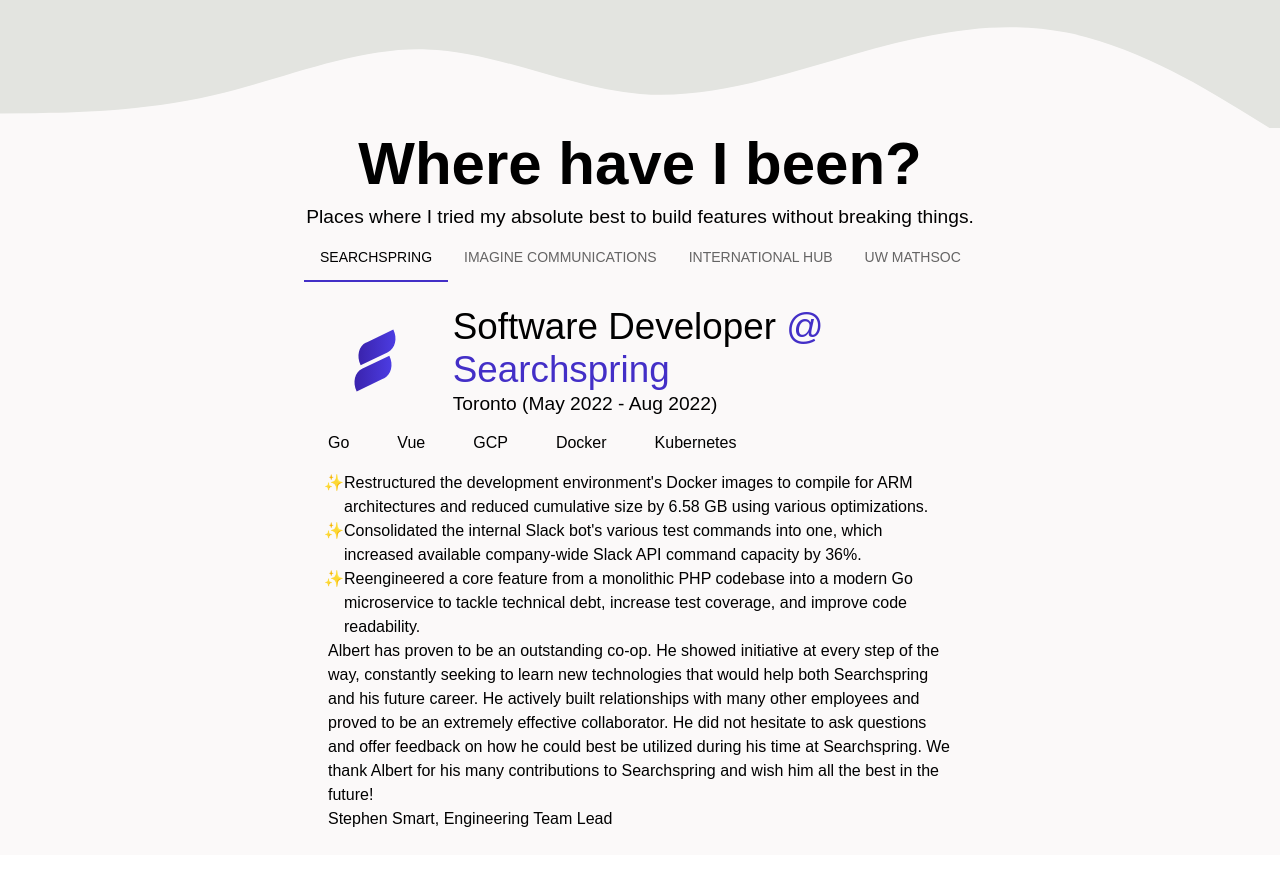
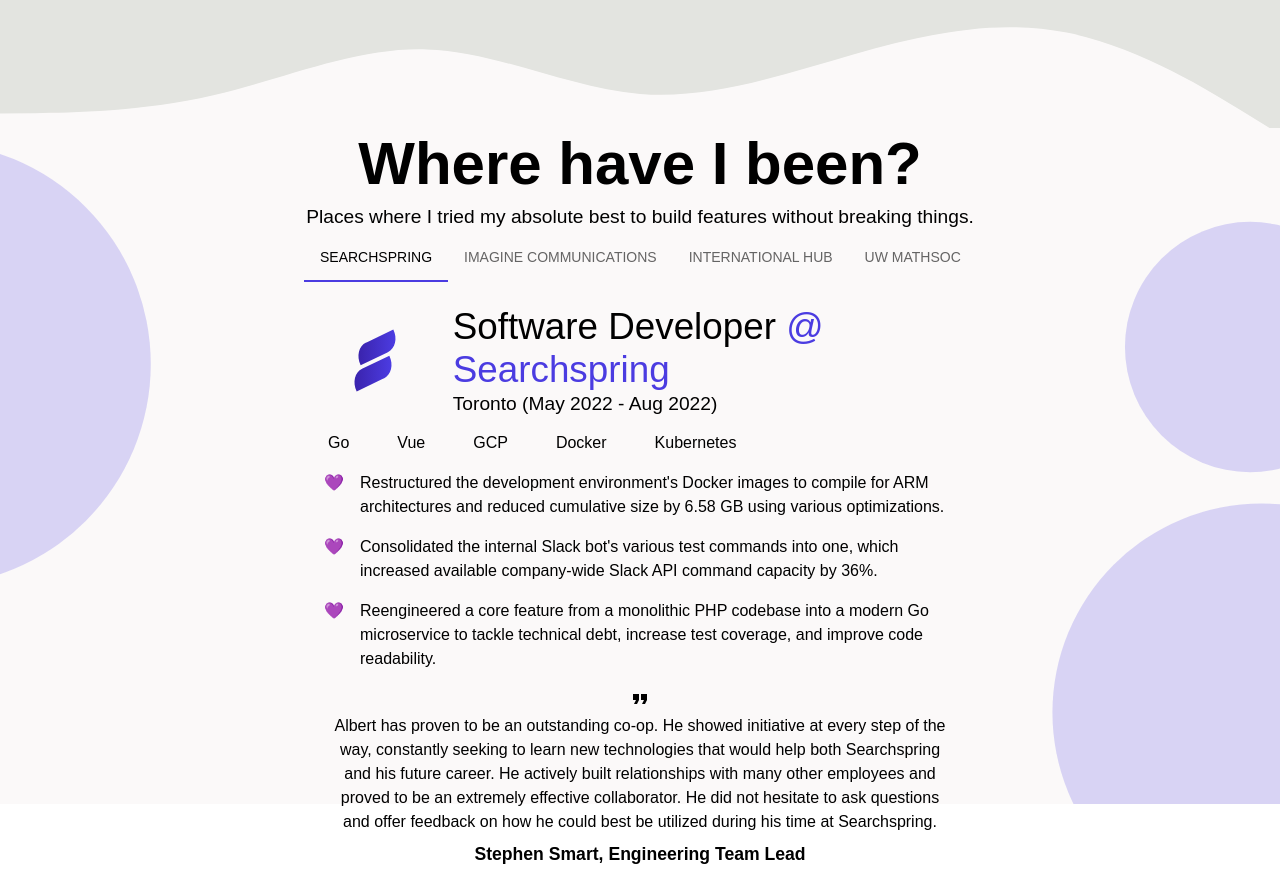
Before and after one commit to albertjlay/personal-website-v2, a React (Create React App) app: page / in a window 1280 px wide. Shown: the part 1744-2636 px from the top of the page. Before the commit the page ends 2599 px from the top, so only its background shows below. Built offline with nearby package versions, Linux system fonts and the light colour scheme; the HTML template or start-up script is replaced by a standard one.

Commit message:
Style Experience tab fully

```diff
--- a/src/components/sections/About.jsx
+++ b/src/components/sections/About.jsx
@@ -92,7 +92,7 @@
         <Typography variant='subtitle1'>and for the slightly braggy part...</Typography>
         <Container className='badges'>
           {badges.map(b => (
-            <a href={b.url} target='blank' rel='noreferrer noopenner'>
+            <a key={b.url} href={b.url} target='blank' rel='noreferrer noopenner'>
               <img src={b.image} alt={b.alt} />
             </a>
           ))}
--- a/src/components/sections/Experience.jsx
+++ b/src/components/sections/Experience.jsx
@@ -6,6 +6,7 @@
 import ihLogo from '../../assets/experiences/international-hub.png';
 import mathsocLogo from '../../assets/experiences/mathsoc.png';
 import { Container } from '@mui/system';
+import FormatQuoteIcon from '@mui/icons-material/FormatQuote';
 
 const experienceContent = [
   {
@@ -22,10 +23,11 @@
       'Reengineered a core feature from a monolithic PHP codebase into a modern Go microservice to tackle technical debt, increase test coverage, and improve code readability.',
     ],
     quote:
-      'Albert has proven to be an outstanding co-op. He showed initiative at every step of the way, constantly seeking to learn new technologies that would help both Searchspring and his future career. He actively built relationships with many other employees and proved to be an extremely effective collaborator. He did not hesitate to ask questions and offer feedback on how he could best be utilized during his time at Searchspring. We thank Albert for his many contributions to Searchspring and wish him all the best in the future!',
+      'Albert has proven to be an outstanding co-op. He showed initiative at every step of the way, constantly seeking to learn new technologies that would help both Searchspring and his future career. He actively built relationships with many other employees and proved to be an extremely effective collaborator. He did not hesitate to ask questions and offer feedback on how he could best be utilized during his time at Searchspring.',
     quoteWriterName: 'Stephen Smart',
     quoteWriterPosition: 'Engineering Team Lead',
-    color: '#432FC7',
+    color: '#4b3ce1',
+    emojiClass: 'purple-heart',
   },
   {
     name: 'Imagine Communications',
@@ -41,10 +43,11 @@
       "Implemented default configurations that mirror legacy behaviours to minimize disruptions to customers' workflows when upgrading to the new GA.",
     ],
     quote:
-      "Albert has been an integral member of the team this term.His work on a number of time sensitive and critical tasks have been both instrumental to the success of the team's goals, and reflect a level of work closer to that of a full time- rather than just a coop. With his driven and positive attitude, coupled with his eagerness to learn, Albert was a pleasure to work with this term. Great work!",
+      "Albert has been an integral member of the team this term. His work on a number of time sensitive and critical tasks have been both instrumental to the success of the team's goals, and reflect a level of work closer to that of a full time- rather than just a coop. With his driven and positive attitude, coupled with his eagerness to learn, Albert was a pleasure to work with this term. Great work!",
     quoteWriterName: 'Kristopher Griffin',
     quoteWriterPosition: 'Full Stack Developer',
     color: '#012B58',
+    emojiClass: 'earth',
   },
   {
     name: 'International Hub',
@@ -59,6 +62,7 @@
       'Transformed design mocks into a fully functional SPA using a modular component architecture',
     ],
     color: '#BA78D7',
+    emojiClass: 'octopus',
   },
   {
     name: 'UW MathSoc',
@@ -73,8 +77,16 @@
       'Updated website with events targeted to 8,000+ students in the Faculty of Mathematics.',
     ],
     color: '#C50078',
+    emojiClass: 'cherry-blossom',
   },
 ];
+
+// https://stackoverflow.com/questions/50890241/programmatically-add-opacity-to-a-color-in-typescript
+function addAlpha(color, opacity) {
+  // coerce values so ti is between 0 and 1.
+  const _opacity = Math.round(Math.min(Math.max(opacity || 1, 0), 1) * 255);
+  return color + _opacity.toString(16).toUpperCase();
+}
 
 const Experience = () => {
   const [viewedExp, setViewedExp] = React.useState(experienceContent[0].name);
@@ -86,6 +98,21 @@
   };
   return (
     <section className='experience'>
+      <svg
+        className='background'
+        id='visual'
+        viewBox='0 0 900 475'
+        xmlns='http://www.w3.org/2000/svg'
+        version='1.1'
+      >
+        <rect x='0' y='0' width='900' height='675' fill='#fbf9f9'></rect>
+        <g fill={addAlpha(viewedExpColor, 0.2)}>
+          <circle r='156' cx='-50' cy='166'></circle>
+          {/* <circle r='69' cx='867' cy='55'></circle> */}
+          <circle r='88' cx='879' cy='154'></circle>
+          <circle r='147' cx='887' cy='411'></circle>
+        </g>
+      </svg>
       <Typography variant='h2'>Where have I been?</Typography>
       <Typography variant='subtitle1'>
         Places where I tried my absolute best to build features without breaking things.
@@ -126,20 +153,23 @@
               </div>
               <div className='experience-tools'>
                 {ec.tools.map(t => (
-                  <Typography variant='body1'>{t}</Typography>
+                  <Typography key={t} variant='body1'>
+                    {t}
+                  </Typography>
                 ))}
               </div>
-              <ul className='experience-body'>
+              <ul className={`experience-body ${ec.emojiClass}`}>
                 {ec.body.map(b => (
-                  <li>
+                  <li key={b}>
                     <Typography variant='body1'>{b}</Typography>
                   </li>
                 ))}
               </ul>
               {ec.quote && (
                 <div className='experience-quote'>
+                  <FormatQuoteIcon />
                   <Typography variant='body1'>{ec.quote}</Typography>
-                  <Typography variant='body1'>
+                  <Typography className='quote-author' variant='body2'>
                     {ec.quoteWriterName}, {ec.quoteWriterPosition}
                   </Typography>
                 </div>
--- a/src/style.scss
+++ b/src/style.scss
@@ -64,8 +64,16 @@
 }
 
 .experience {
-  background-color: #fbf9f9;
   margin-top: -10px;
+  position: relative;
+
+  .background {
+    position: absolute;
+    left: 0;
+    top: 0;
+    z-index: -1;
+    width: 100vw;
+  }
 
   .experience-tabs {
     display: flex;
@@ -99,8 +107,35 @@
       }
 
       .experience-body {
-        list-style-type: '\2728';
         padding-left: 1rem;
+
+        li {
+          padding-left: 1rem;
+          padding-bottom: 1rem;
+        }
+
+        &.purple-heart {
+          list-style-type: '\01f49c';
+        }
+        &.earth {
+          list-style-type: '\1f30e';
+        }
+        &.octopus {
+          list-style-type: '\1F984';
+        }
+        &.cherry-blossom {
+          list-style-type: '\1F338';
+        }
+      }
+
+      .experience-quote {
+        text-align: center;
+
+        .quote-author {
+          margin-top: 0.5rem;
+          font-weight: 700;
+          font-size: 1.1rem;
+        }
       }
     }
   }
```
